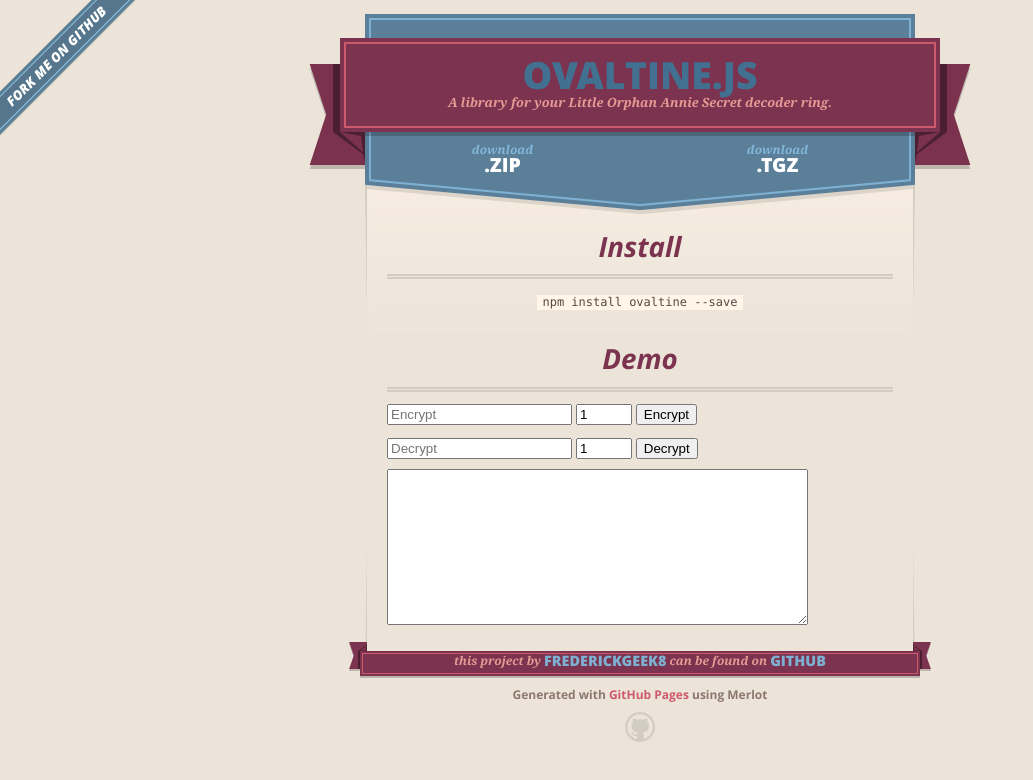
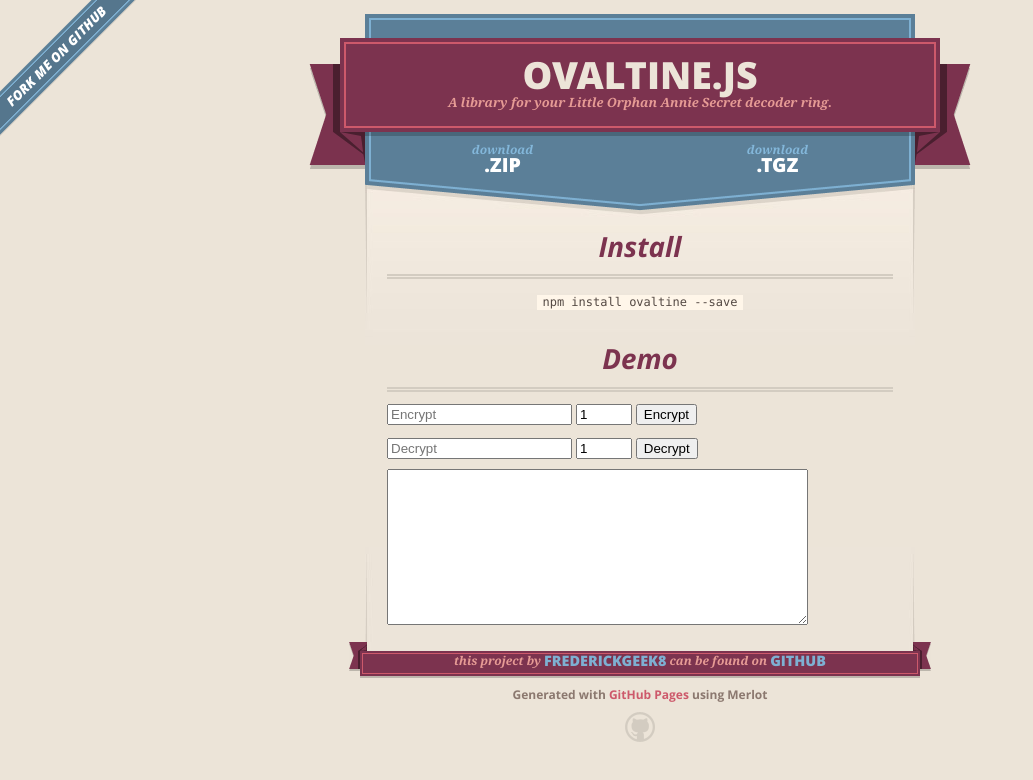
Before and after one commit to FrederickGeek8/ovaltine.js, a plain HTML site: page index.html in a window 1280 px wide. Shown: the whole page, without its empty margins (0-1033 px from the left). Drawn offline with nearby package versions, Linux system fonts and the light colour scheme; a script that the page names is missing.

Commit message:
Update index.html

```diff
--- a/index.html
+++ b/index.html
@@ -44,7 +44,7 @@
       <header>
         <span class="ribbon-outer">
           <span class="ribbon-inner">
-            <h1><a href="https://github.com/FrederickGeek8/ovaltine.js">Ovaltine.js</a></h1>
+            <h1>Ovaltine.js</h1>
             <h2>A library for your Little Orphan Annie Secret decoder ring.</h2>
           </span>
           <span class="left-tail"></span>
```
